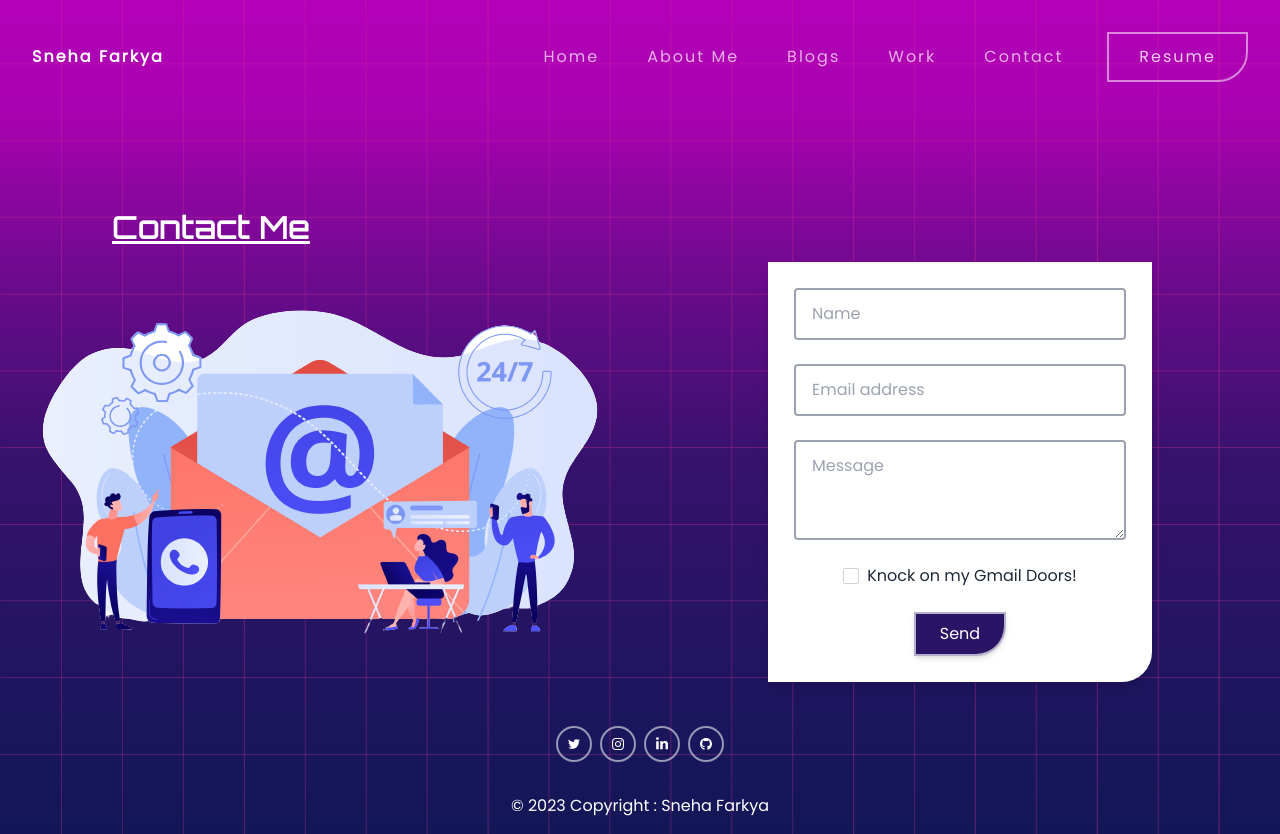
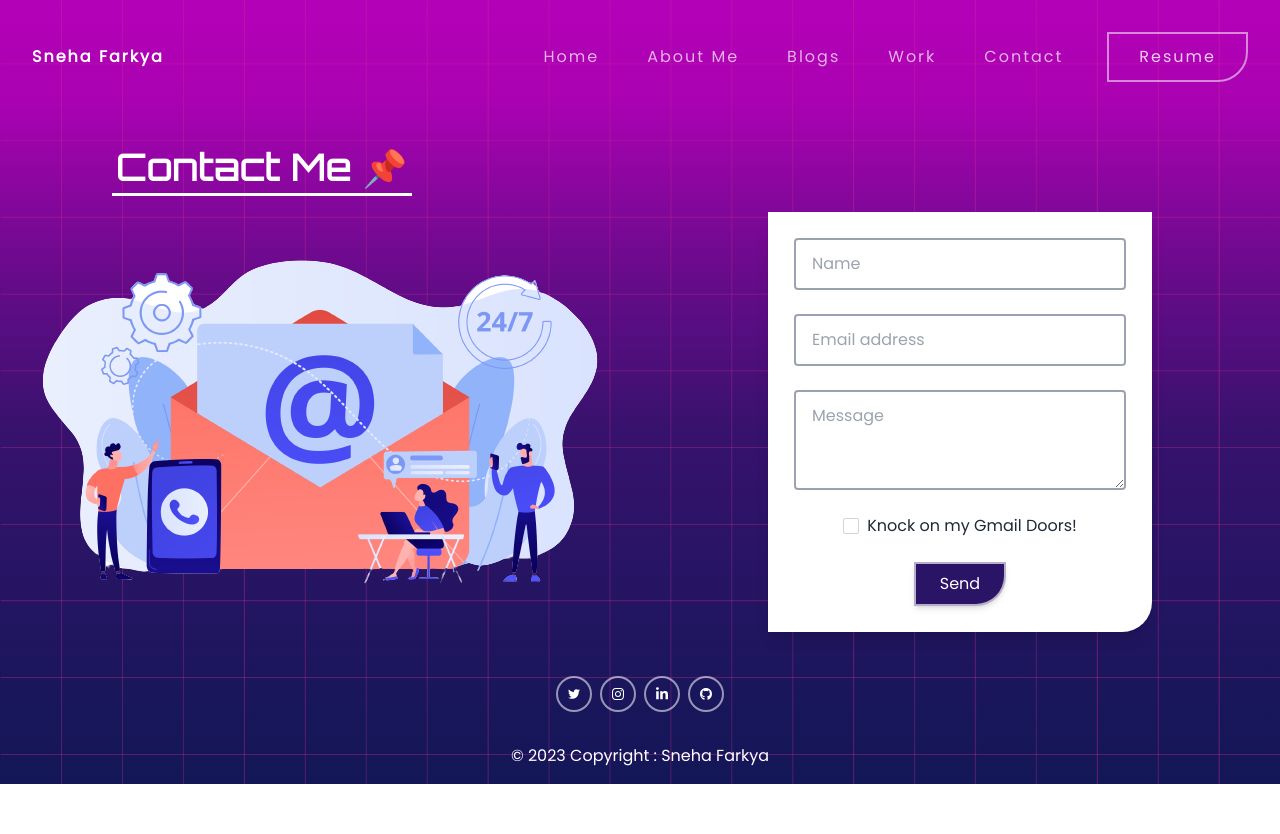
Before and after one commit to snehafarkya/Portfolio2.0, a React (Create React App) app: page /contact in a window 1280 px wide. After the commit the page ends 800 px from the top, so only its background shows below. Built offline with nearby package versions, Linux system fonts and the light colour scheme.

Commit message:
css updated

```diff
--- a/src/component/About.js
+++ b/src/component/About.js
@@ -23,6 +23,23 @@ export default function About() {
  </Helmet>
     <div className="w-xl  md:mx-28 ">
       <section className="bg-section">
+      <Heading
+            size="xl"
+            as="h2"
+            width="fit-content"
+            textAlign={{}}
+            fontFamily='Orbitron'
+            paddingBottom="4px"
+            letterSpacing='1px'
+            borderBottom="2px solid"
+            borderBottomWidth="3px"
+              textColor="white"
+              paddingX={{base:"16px",md:"4px"}}
+
+
+            >
+              About Me 👩‍💻
+            </Heading>
       <Card
         className="md:flex w-xl md:gap-40 mt-16 grid gap:20 grid-rows-2 justify-center "
         direction={{ base: "column", sm: "row" }}
@@ -34,16 +51,7 @@ export default function About() {
       >
         <Stack className=" bg-transparent order-last md:order-first">
           <CardBody>
-            <Heading
-              size="lg"
-              as="h2"
-              textDecoration="underline"
-              textAlign={{}}
-              fontFamily='Orbitron'
-              letterSpacing='1px'
-            >
-              About Me
-            </Heading>
+
 
             <Text py="4" letterSpacing="1px">
               Great to see you here! I am Sneha Farkya, a BCA graduate from Medi-Caps University, Indore. I am a Frontend Developer and Technical Writer.
--- a/src/component/Blogs.js
+++ b/src/component/Blogs.js
@@ -2,6 +2,7 @@ import React, { useState } from "react";
 import Data from "./Data";
 import Card from "./Card";
 import Buttons from "./Buttons";
+import {Heading} from '@chakra-ui/react'
 import { Helmet } from "react-helmet-async";
 const Blogs = () => {
   const [item, setItem] = useState(Data);
@@ -21,7 +22,24 @@ const Blogs = () => {
     <meta name="description" content="This is the blogs page of my portfolio. I am a technical writer and I write about tech and travel." />
     <link rel="canonical" href="/blogs" />
  </Helmet>
-      <div className="bg-screen">
+      <div className="bg-screen md:mx-28">
+      <Heading
+              size="xl"
+              as="h2"
+              width="fit-content"
+              textAlign={{}}
+              fontFamily='Orbitron'
+              paddingBottom="4px"
+              letterSpacing='1px'
+              borderBottom="2px solid"
+              borderBottomWidth="3px"
+              textColor="white"
+              paddingX={{base:"16px",md:"4px"}}
+              marginBottom="20px"
+
+            >
+              Blogs 📝
+            </Heading>
         <Buttons
           filterItem={filterItem}
           setItem={setItem}
--- a/src/component/Contact.js
+++ b/src/component/Contact.js
@@ -33,20 +33,23 @@ const Contact = () => {
     <meta name="description" content="This is the contact page of my portfolio. You can write an email to me and I will respond it." />
     <link rel="canonical" href="/contact" />
  </Helmet>
-      <Heading
-        size="lg"
-        as="h2"
-        textDecoration="underline"
-        textAlign={{}}
-        fontFamily="Orbitron"
-        letterSpacing="1px"
-        color="white"
-        className="md:mx-28 mx-6 mt-24"
-        // marginTop="10"
-        // className="p-4 md:mt-16 md:ml-8"
-      >
-        Contact Me
-      </Heading>
+ <Heading
+            size="xl"
+            as="h2"
+            width="fit-content"
+            textAlign={{}}
+            fontFamily='Orbitron'
+            paddingBottom="4px"
+            letterSpacing='1px'
+            borderBottom="2px solid"
+            borderBottomWidth="3px"
+            textColor="white"
+            paddingX={{base:"16px",md:"4px"}}
+            className="md:mx-28"
+
+            >
+              Contact Me 📌
+            </Heading>
       <div className="grid grid-cols-1 place-items-center md:grid-cols-2 h-full ">
         <img src={contact} alt="" />
         <div class="exp-card block p-6 rounded-lg shadow-lg bg-white w-md md:w-3/5 m-4">
--- a/src/component/Hero.js
+++ b/src/component/Hero.js
@@ -30,7 +30,7 @@ export default function Hero() {
                 </svg>
                 <span class="sr-only">Light bulb</span>
             </span>
-            <span>Actively looking for <p class="inline font-medium text-blue-600 underline dark:text-blue-300 underline-offset-2 decoration-600 dark:decoration-500 decoration-solid hover:no-underline hover:cursor-pointer">Frontend developer</p> and <p class="inline font-medium text-blue-600 underline dark:text-blue-300 underline-offset-2 decoration-600 dark:decoration-500 decoration-solid hover:no-underline hover:cursor-pointer">Technical writer</p> role. </span>
+            <span>Actively looking for <p class="inline font-medium  underline text-blue-300 underline-offset-2 decoration-600 dark:decoration-500 decoration-solid hover:no-underline hover:cursor-pointer">Frontend developer</p> and <p class="inline font-medium underline text-blue-300 underline-offset-2 decoration-600 dark:decoration-500 decoration-solid hover:no-underline hover:cursor-pointer">Technical writer</p> role. </span>
         </p>
     </div>
 </div>
--- a/src/component/Work.js
+++ b/src/component/Work.js
@@ -51,7 +51,24 @@ export default function Work() {
     );
   });
   return (
-    <div>
+    <div className="md:mx-28">
+      <Heading
+              size="xl"
+              as="h2"
+              width="fit-content"
+              textAlign={{}}
+              fontFamily='Orbitron'
+              paddingBottom="4px"
+              letterSpacing='1px'
+              borderBottom="2px solid"
+              borderBottomWidth="3px"
+              textColor="white"
+              marginBottom="20px"
+              paddingX={{base:"16px",md:"4px"}}
+
+            >
+              Projects ✨
+            </Heading>
       <Heading
         as="h2"
         size="lg"
```
